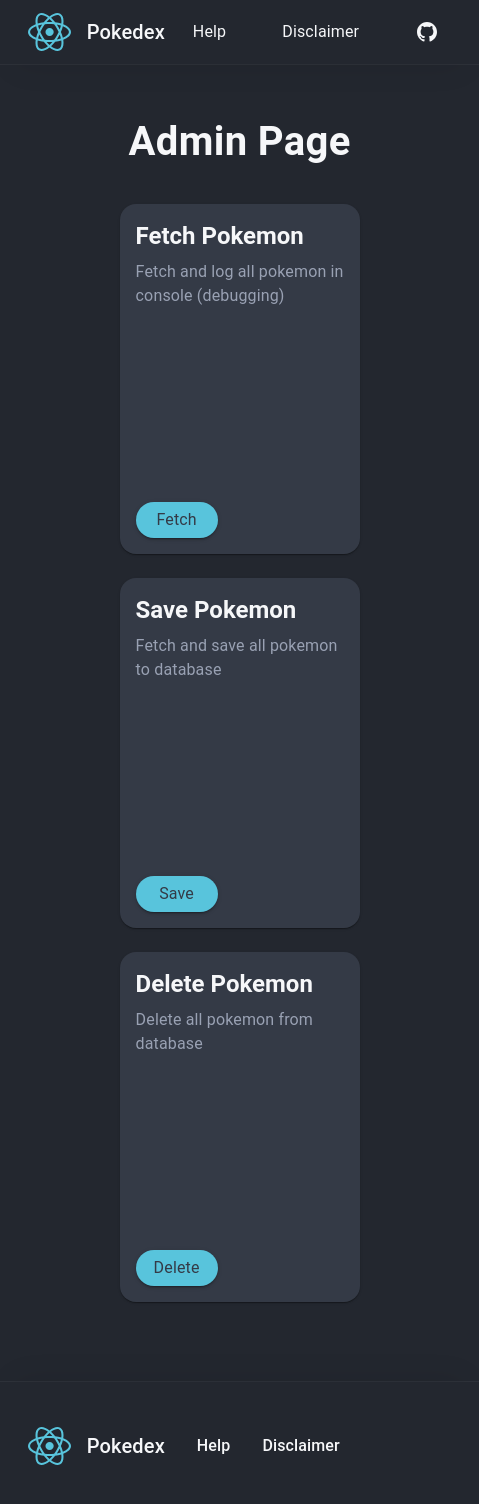
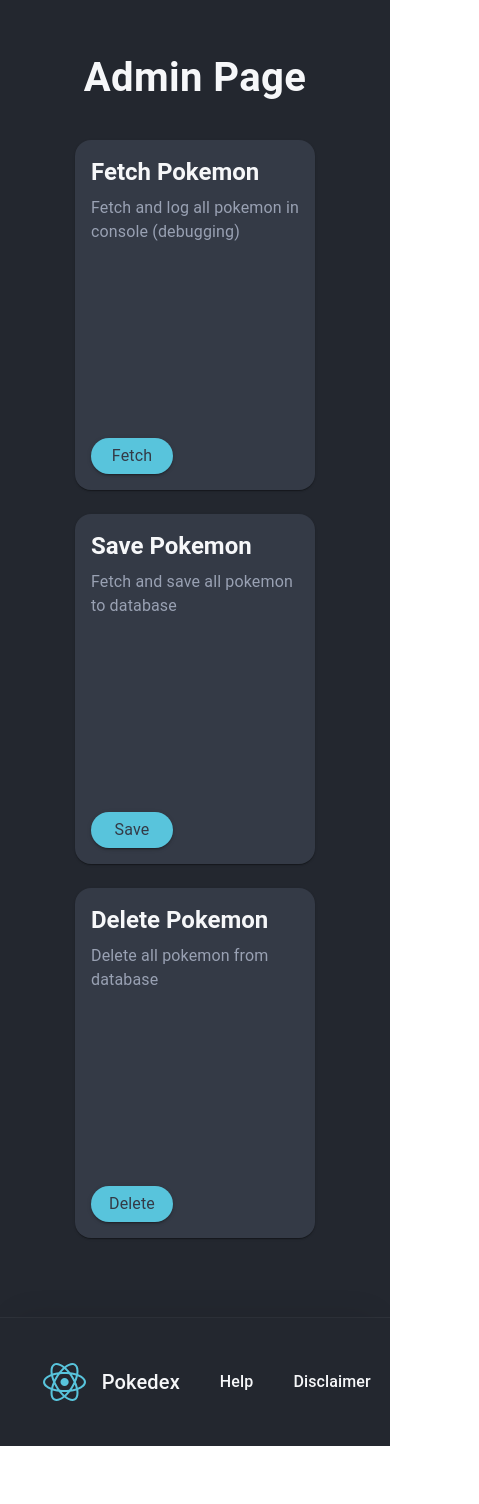
Before and after one commit to Colton-Bassett/reactpokedex, a React (Vite) app: page /admin in a window 390 px wide. Shown: the top 1504 px of the page, 479 px wide, since content can reach past the window. After the commit the page ends 1446 px from the top, so only its background shows below. Built offline with nearby package versions, Linux system fonts and the light colour scheme.

Commit message:
Fixed footer style for mobile views

```diff
--- a/src/App.tsx
+++ b/src/App.tsx
@@ -18,7 +18,7 @@ import Disclaimer from "./pages/disclaimer";
 function App() {
   return (
     <Box className={styles.container}>
-      <Nav />
+      {/* <Nav /> */}
       <Box component="main" className={styles.main}>
         <Routes>
           <Route path="/" element={<Home />}></Route>
--- a/src/components/footer.module.css
+++ b/src/components/footer.module.css
@@ -11,23 +11,32 @@
 
 .footer {
   display: flex;
-  align-items: center;
+  overflow: auto;
+  white-space: nowrap;
+  background-color: var(--background-color);
+  color: var(--primary-color);
+}
 
+.linkInnerContainer {
+  display: flex;
+  justify-content: flex-start;
   height: 8rem;
   width: 100%;
   max-width: 56rem;
-
   margin: auto;
-
-  padding: 0 1.75rem;
-  gap: 1rem;
+  padding-left: 1.75rem;
+  padding-right: 1.75rem;
+  overflow: auto;
 }
 
 .linkContainer {
   display: flex;
-  justify-content: center;
-  align-items: center;
-  gap: 2rem;
+  justify-content: flex-start;
+  min-width: 470px;
+  overflow: auto;
+  white-space: nowrap;
+  gap: 40px;
+  padding: 0 15px;
 }
 
 .logoContainer {
--- a/src/components/footer.tsx
+++ b/src/components/footer.tsx
@@ -7,6 +7,7 @@ export default function Footer() {
   return (
     <Box className={styles.footerContainer}>
       <footer className={styles.footer}>
+        <div className={styles.linkInnerContainer}>
           <Box className={styles.linkContainer}>
             <a href="/" className={styles.logoLink}>
               <img src={reactLogo} className={styles.logo} alt="React logo" />
@@ -26,6 +27,7 @@ export default function Footer() {
               </Typography>
             </a>
           </Box>
+        </div>
       </footer>
     </Box>
   );
--- a/src/index.css
+++ b/src/index.css
@@ -48,9 +48,8 @@ a:hover {
 
 body {
   margin: 0;
-  display: flex;
 
-  min-height: 100vh;
+  /* min-height: 100vh; */
 }
 
 h1 {
```
Also changed, not shown: 1 other file (tests, documents, lock files or other folders). Lines whose indentation alone changed are shown as unchanged.
